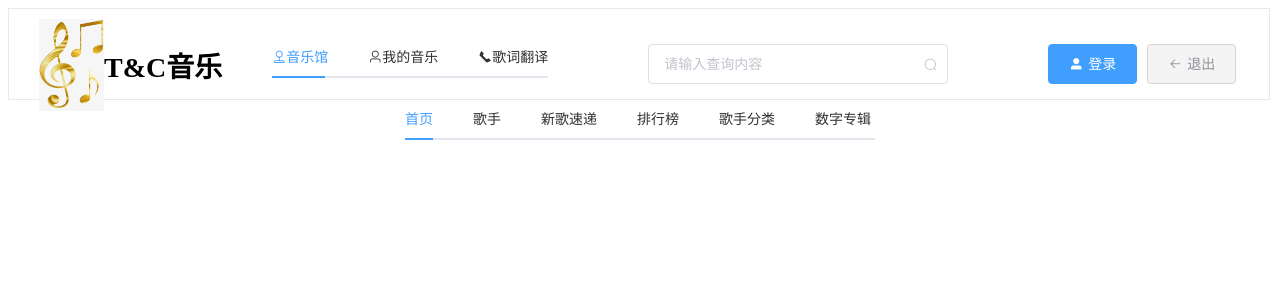
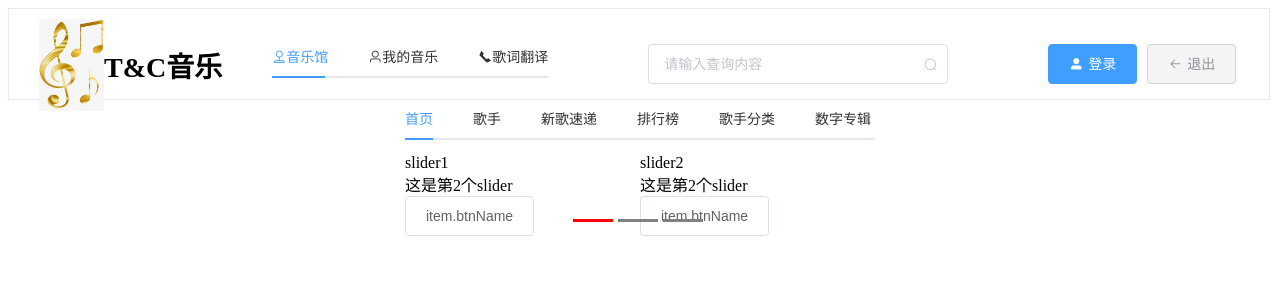
Before and after one commit to JCHappytime/Music-Vue, a Vue app: page /#/index in a window 1280 px wide. Shown: the top 300 px of the page. Built offline with nearby package versions, Linux system fonts and the light colour scheme.

Commit message:
增加单页面的Swiper

```diff
--- a/src/App.vue
+++ b/src/App.vue
@@ -5,7 +5,7 @@
   </div>
 </template>
 <script>
-import Header from './components/Header'
+import Header from '@/views/Header'
 
 export default {
   components: {
--- /dev/null
+++ b/src/components/Slider.vue
@@ -0,0 +1,95 @@
+<template>
+  <div>
+    <swiper class="swiper" :options="swiperOption">
+      <swiper-slide v-for="(item, idx) in sliderLists" :key="idx + '_slider'">
+        <div class="title">{{ item.name }}</div>
+        <div class="desc">{{ item.description }}</div>
+        <el-button class="download-wrapper">item.btnName</el-button>
+      </swiper-slide>
+      <div class="swiper-pagination" slot="pagination"></div>
+      <div class="swiper-button-prev" slot="button-prev" v-if="isPrev"></div>
+      <div class="swiper-button-next" slot="button-next" v-if="isNext"></div>
+    </swiper>
+  </div>
+</template>
+
+<style lang="scss" scoped></style>
+
+<script>
+import { Swiper, SwiperSlide } from 'vue-awesome-swiper'
+import 'swiper/dist/css/swiper.css'
+import _ from 'lodash'
+
+export default {
+  name: 'Swiper-multiple-slides',
+  props: {
+    options: {
+      required: true,
+      type: Object,
+    },
+    sliders: {
+      required: true,
+      type: Array,
+    },
+    isPrev: {
+      required: false,
+      type: Boolean,
+      default: false,
+    },
+    isNext: {
+      required: false,
+      type: Boolean,
+      default: false,
+    },
+  },
+  components: {
+    Swiper,
+    SwiperSlide,
+  },
+  data() {
+    return {}
+  },
+  computed: {
+    swiperOption() {
+      const options = {
+        speed: 6000,
+        slidesPerView: 2,
+        slidesPerGroup: 2,
+        pagination: {
+          el: '.swiper-pagination',
+          clickable: true,
+          type: 'custom',
+          renderCustom: function (swiper, current, total) {
+            const activeColor = 'red'
+            const normalColor = 'gray'
+            let color = ''
+            let paginationStyle = ''
+            let pageHtml = ''
+            for (let i = 1; i <= total; i++) {
+              if (i === current) {
+                color = activeColor
+              } else {
+                color = normalColor
+              }
+              paginationStyle = `background:${color};width:40px;height:3px;cursor:pointer;border-radius:0%;margin-right:5px;opacity:1;`
+              pageHtml += `<span class="swiper-pagination-bullet" style=${paginationStyle}></span>`
+            }
+            return pageHtml
+          },
+        },
+        navigation: {
+          nextEl: '.swiper-button-next',
+          prevEl: '.swiper-button-prev',
+        },
+      }
+      const originOptions = _.merge(options, this.$props.options)
+      return originOptions
+    },
+    sliderLists() {
+      return this.$props.sliders
+    },
+  },
+  methods: {},
+}
+</script>
+>
--- /dev/null
+++ b/src/less/baseSlider.less
@@ -0,0 +1,37 @@
+// @import "~@/less/ncp";
+.swiper {
+  width: @slider-width;
+  .swiper-slide {
+    .title {
+      font-size: 15px;
+      line-height: 1.5;
+      font-weight: bold;
+    }
+    .desc {
+      font-size: 15px;
+      line-height: 1.5;
+      margin: 5px 0 20px;
+    }
+    .download-wrapper {
+      padding: 0;
+      display: block;
+      width: 107px;
+      height: 32px;
+      border-radius: 4px;
+      border: solid 1px #aaaaaa;
+      background-color: @c-bg;
+    }
+  }
+}
+.brochure-bg {
+  width: 255px;
+  height: 130px;
+  display: block;
+  margin-bottom: 20px;
+}
+.video-bg {
+  width: 255px;
+  height: 143px;
+  display: block;
+  margin-bottom: 20px;
+}
--- a/src/components/header.vue
+++ b/src/views/Header.vue
@@ -35,7 +35,7 @@
 </template>
 
 <script>
-import SubHeader from '../views/Sub-Header'
+import SubHeader from '@/views/Home/Sub-Header'
 
 export default {
   components: {
--- a/src/views/Sub-Header.vue
+++ b/src/views/Home/Sub-Header.vue
@@ -4,6 +4,7 @@
       <el-tabs v-model="activeName" @tab-click="handleClickTab">
         <el-tab-pane name="home">
           <span slot="label">首页</span>
+          <Slider :optons="options" :sliders="sliders"></Slider>
         </el-tab-pane>
         <el-tab-pane name="singer">
           <span slot="label">歌手</span>
@@ -26,15 +27,53 @@
 </template>
 
 <script>
+import Slider from '@/components/Slider'
+
 export default {
+  components: {
+    Slider,
+  },
   data() {
     return {
       activeName: 'home',
+      options: {},
+      // sliders: {},
     }
+  },
+  computed: {
+    sliders() {
+      const res = [
+        {
+          name: 'slider1',
+          description: '这是第2个slider',
+          btnName: '下载',
+        },
+        {
+          name: 'slider2',
+          description: '这是第2个slider',
+          btnName: '下载',
+        },
+        {
+          name: 'slider3',
+          description: '这是第3个slider',
+          btnName: '下载',
+        },
+        {
+          name: 'slider4',
+          description: '这是第4个slider',
+          btnName: '下载',
+        },
+        {
+          name: 'slider5',
+          description: '这是第5个slider',
+          btnName: '下载',
+        },
+      ]
+      return res
+    },
   },
   methods: {
     handleClickTab(tab, event) {
-      console.log(tab.name)
       if (tab.name === 'home') {
         this.$router.push('/subHome')
       }
@@ -48,8 +87,8 @@ export default {
   width: 1200px;
   height: 50px;
   margin: 0 auto;
-  .main-content-inner {
-    padding: 0 365px;
-  }
+}
+.main-content-inner {
+  padding: 0 365px;
 }
 </style>
```
Also changed, not shown: src/views/Taylor-Swift/introduce.vue (+3 -23 lines), .eslintrc.js, 1 other file (tests, documents, lock files or other folders).
